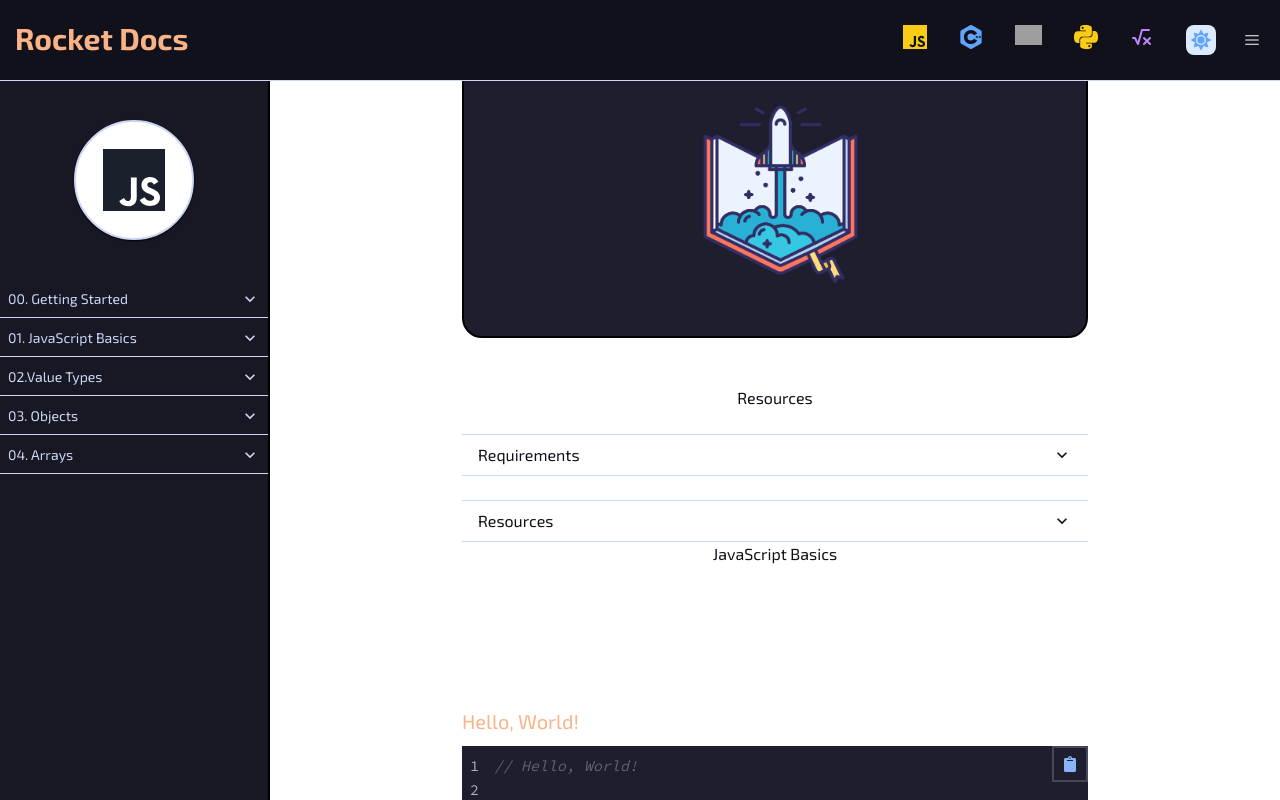
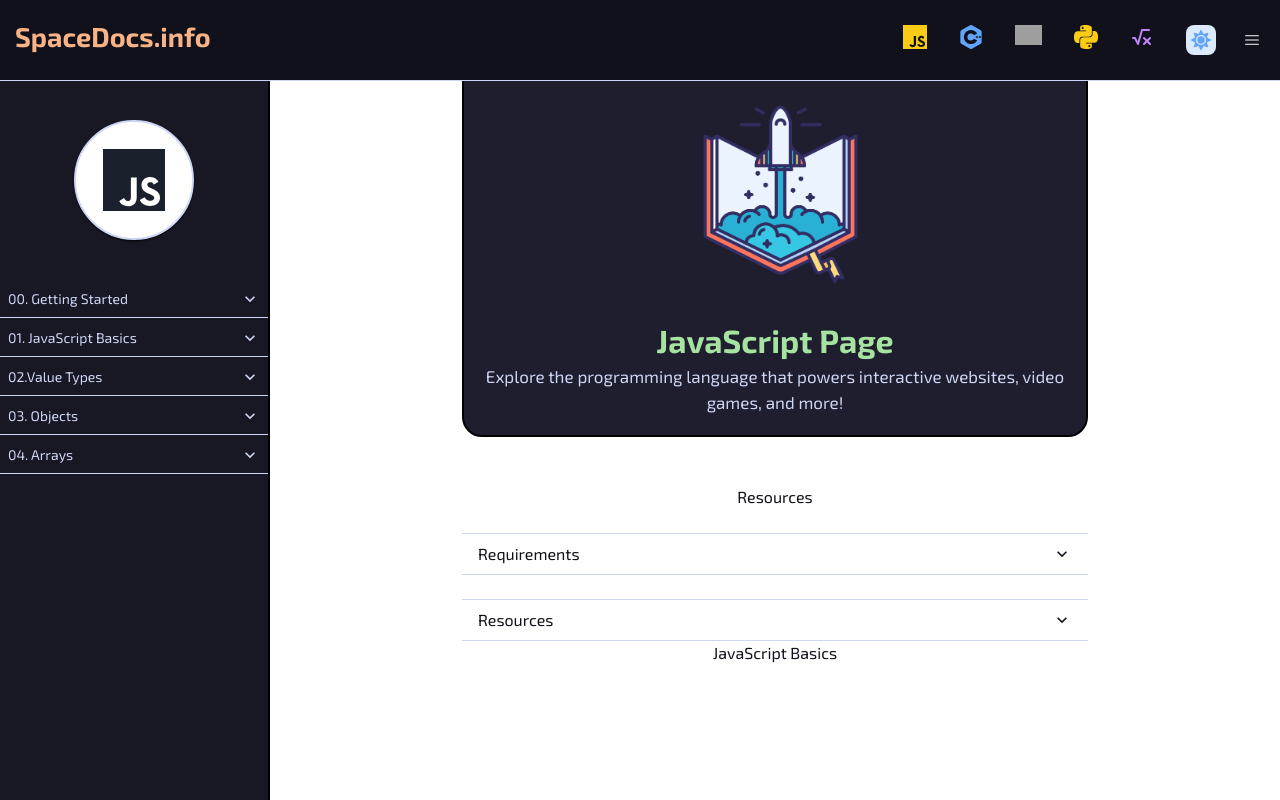
Before and after one commit to KyleCurtis/SpaceDocs, a Next.js app: page /topics/languages/js in a window 1280 px wide. Shown: the top 800 px of the page. Built offline with nearby package versions, Linux system fonts and the light colour scheme; grey boxes are pictures that could not be loaded; a web font is replaced by a local one; what better-react-mathjax would draw is missing.

Commit message:
Small fixes and rebrand

```diff
--- a/code/js-code.js
+++ b/code/js-code.js
@@ -27,7 +27,7 @@ lunar_mission = "Apollo 11"; // Initialize
 let mission_commander = "Neil Armstrong";
 
 // Declaring multiple variables on same line
-let lunar_mod_pilot = "Edwin Aldrin", commander_mod_pilot = "Michael Collins";
+let lunar_pilot = "Edwin Aldrin", commander_pilot = "Michael Collins";
 
 // const keyword (for immutable values)
 const year = 1969;
--- a/components/Layouts/MainLayout.js
+++ b/components/Layouts/MainLayout.js
@@ -8,7 +8,7 @@ const MainLayout = ({ children, title }) => {
         <Head>
             <title>{title}</title>
         </Head>
-      <div className="main px-[4%] lg:ml-[270px] md:px-[15%] lg:px-[15%] bg-white dark:bg-[var(--cat-mocha-crust)]">
+      <div className="main px-[4%] lg:ml-[270px] md:px-[15%] bg-white dark:bg-[var(--cat-mocha-crust)]">
         <div className="content bg-white dark:bg-[var(--cat-mocha-crust)]">
           {children}
         </div>
--- a/components/Navbar.js
+++ b/components/Navbar.js
@@ -33,7 +33,7 @@ const Navbar = () => {
       <nav className="h-[80px] max-w-[100%] m-auto flex justify-end items-center p-2 text-black dark:text-[var(--cat-mocha-text)]">
         <Link href="/">
           <h2 className="nav-title absolute pl-[15px] left-0 top-4 font-bold text-[var(--cat-mocha-peach)]">
-            Rocket Docs
+            SpaceDocs.info
           </h2>
         </Link>
         {/* lg:flex nav topic buttons */}
--- a/pages/index.js
+++ b/pages/index.js
@@ -104,7 +104,7 @@ export default function Home() {
 
       <SimpleGrid
         spacing={8}
-        templateColumns="repeat(auto-fill, minmax(300px, 1fr))"
+        templateColumns="repeat(auto-fill, minmax(250px, 1fr))"
       >
         <Card className="!bg-[var(--cat-mocha-base)]">
           <CardHeader>
--- a/pages/topics/languages/js.js
+++ b/pages/topics/languages/js.js
@@ -164,14 +164,10 @@ const JsPage = () => {
       </SideNav>
 
       <Navbar />
-      <Header>
-        <h2 className="main-topic font-primary text-[var(--cat-mocha-blue)]">JavaScript</h2>
-        <div className="header-section">
-          <div className="header-info text-[var(--cat-mocha-text)] font-bold">
-            The programming language that powers:
-          </div>
-        </div>
-      </Header>
+      <Header
+        main_topic={"JavaScript Page"}
+        topic_summary={"Explore the programming language that powers interactive websites, video games, and more!"}
+      />
 
       <br />
       <br />
--- a/styles/fonts.scss
+++ b/styles/fonts.scss
@@ -18,7 +18,7 @@ Google Font Imports (and font variable names):
 
 .nav-title {
     font-family: var(--font-exo);
-    font-size: 30px;
+    font-size: 27px;
 }
 
 .topic-summary {
```
